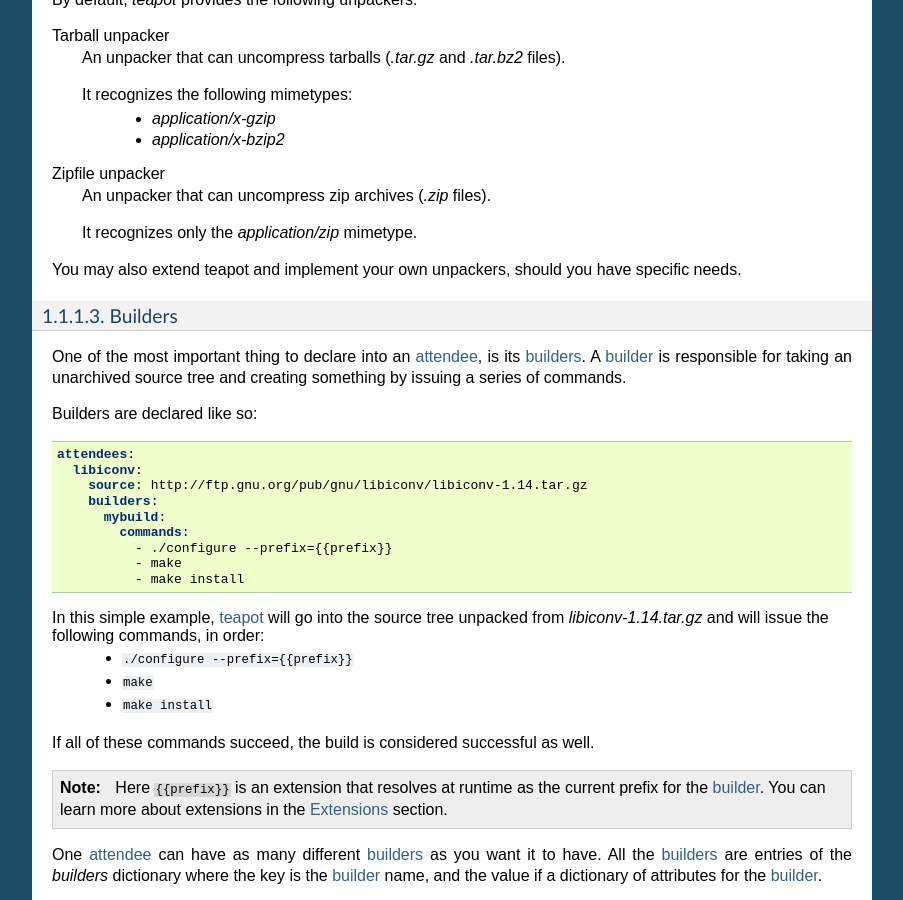
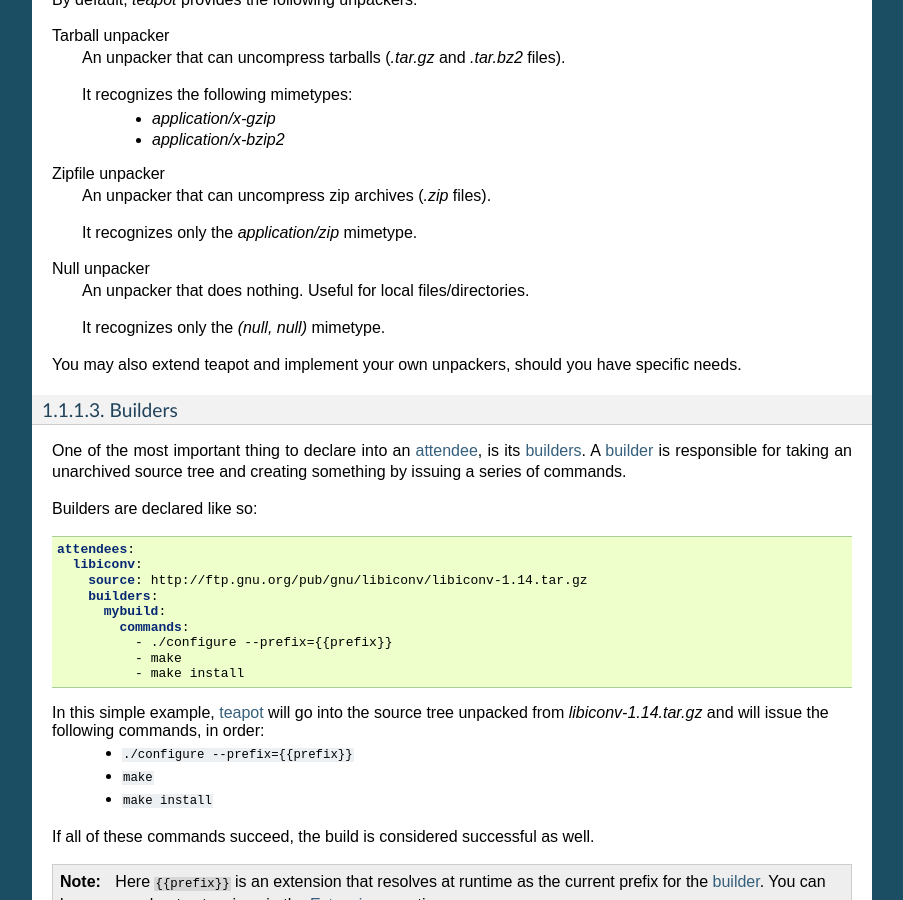
Before and after one commit to freelan-developers/teapot, a Sphinx documentation site: the page built from docs/source/the_party_file.rst, in a window 1280 px wide and 900 px high, scrolled down 3584 px. Shown: the whole window, without its empty margins (198-1101 px from the left). Built offline with Sphinx 7.4.7, drawn with Linux system fonts in a browser that asks for light colours.

Commit message:
Added missing information about the NullUnpacker

```diff
--- a/docs/source/the_party_file.rst
+++ b/docs/source/the_party_file.rst
@@ -188,6 +188,11 @@ Zipfile unpacker
   An unpacker that can uncompress zip archives (`.zip` files).
 
   It recognizes only the :mimetype:`application/zip` mimetype.
+
+Null unpacker
+  An unpacker that does nothing. Useful for local files/directories.
+
+  It recognizes only the :mimetype:`(null, null)` mimetype.
 
 You may also extend teapot and implement your own unpackers, should you have specific needs.
 
```
